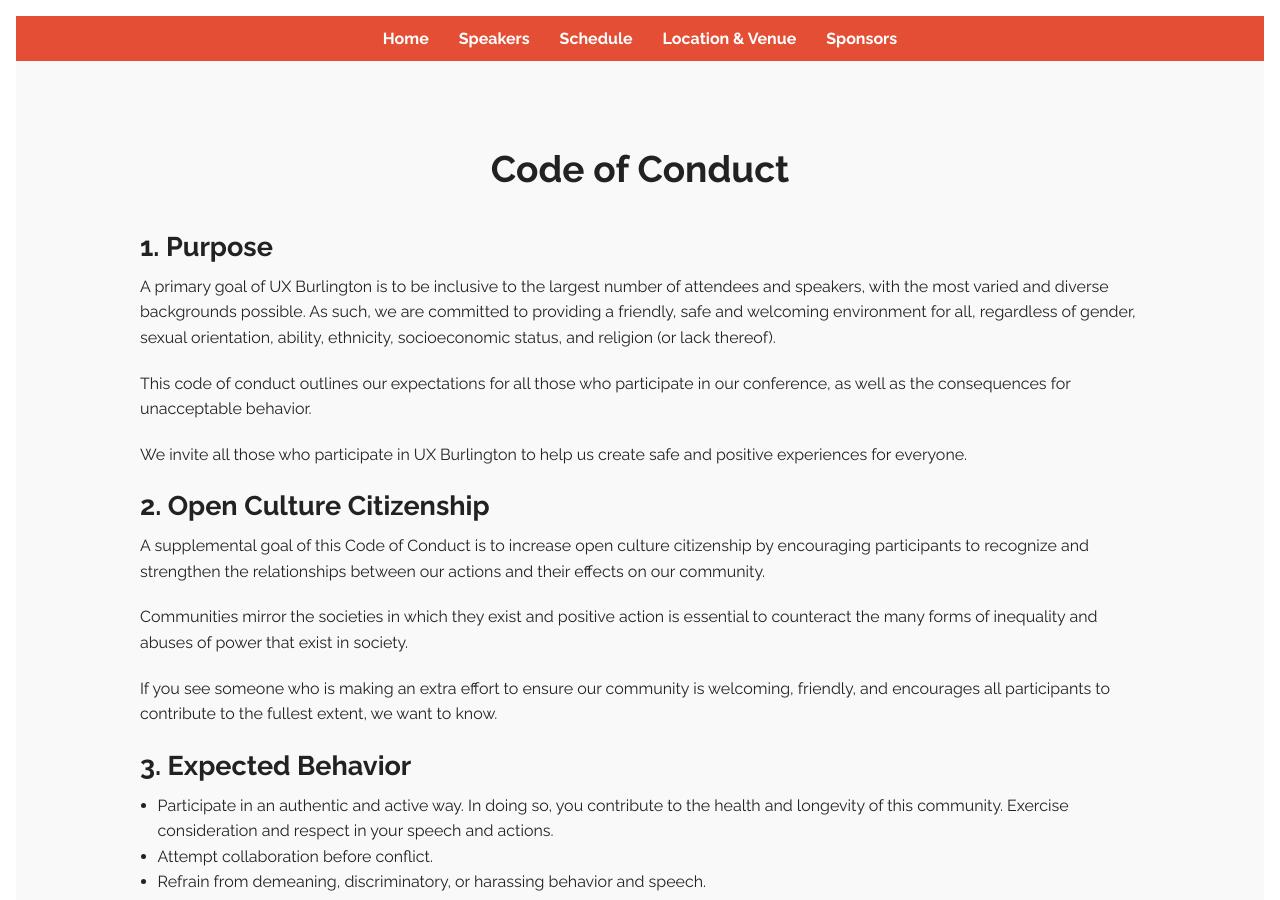
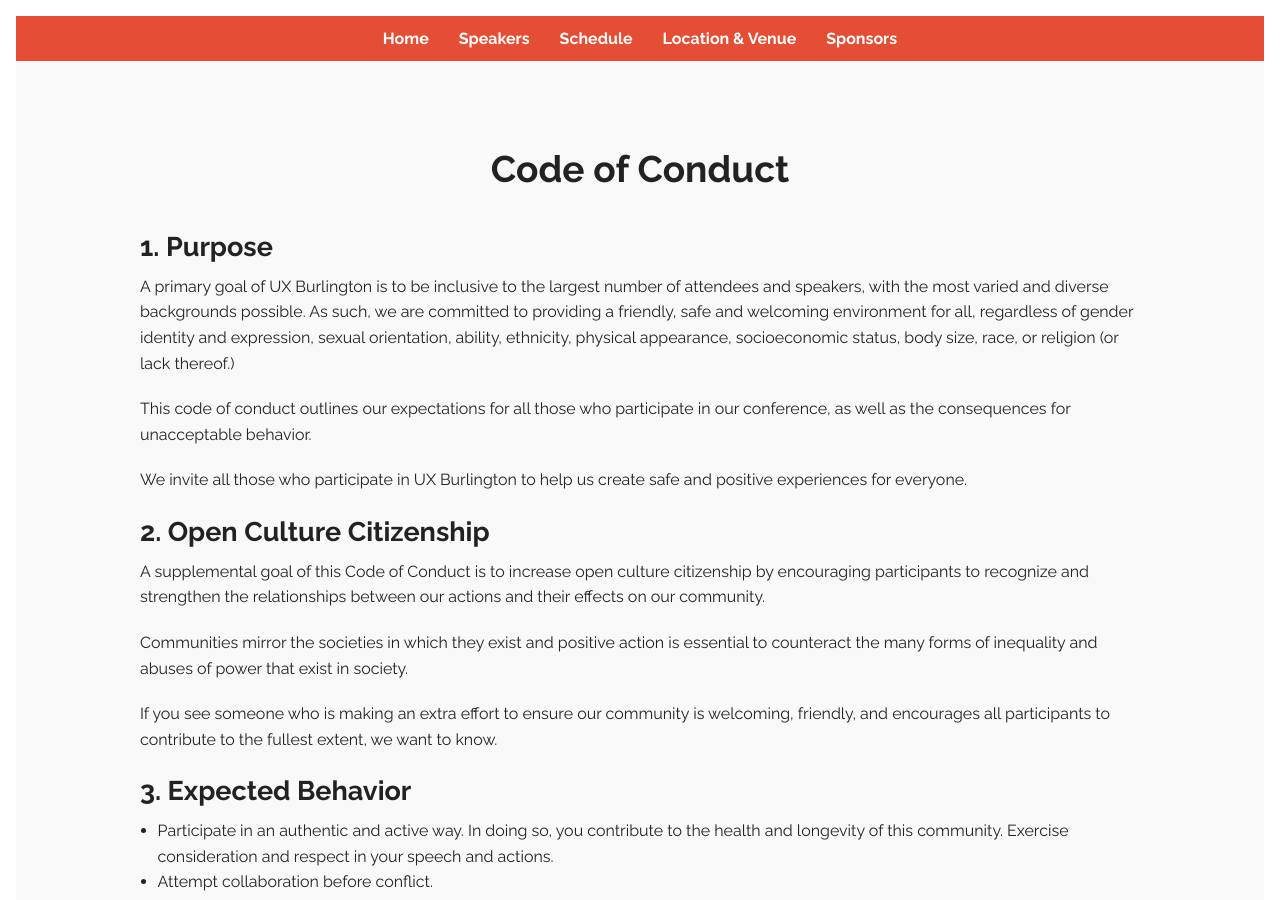
Before and after one commit to AgilionApps/ux-burlington-2017, a Jekyll site: the page built from conduct/index.html, in a window 1280 px wide and 900 px high. Built offline with Jekyll 4.4.1, drawn with Linux system fonts in a browser that asks for light colours; some web fonts are replaced; comment, search, counter and statistics services are not loaded.

Commit message:
update CoC categories to match Diversity Statement

```diff
--- a/conduct/index.html
+++ b/conduct/index.html
@@ -14,9 +14,9 @@
     <p>A primary goal of <span class="ux-brand">UX Burlington</span> is to be inclusive to
       the largest number of attendees and speakers, with the most varied and
       diverse backgrounds possible. As such, we are committed to providing a
-      friendly, safe and welcoming environment for all, regardless of gender,
-      sexual orientation, ability, ethnicity, socioeconomic status, and religion
-      (or lack thereof).</p>
+      friendly, safe and welcoming environment for all, regardless of gender identity and
+      expression, sexual orientation, ability, ethnicity, physical appearance, socioeconomic
+      status, body size, race, or religion (or lack thereof.)</p>
 
     <p>This code of conduct outlines our expectations for all those who
       participate in our conference, as well as the consequences for
```
